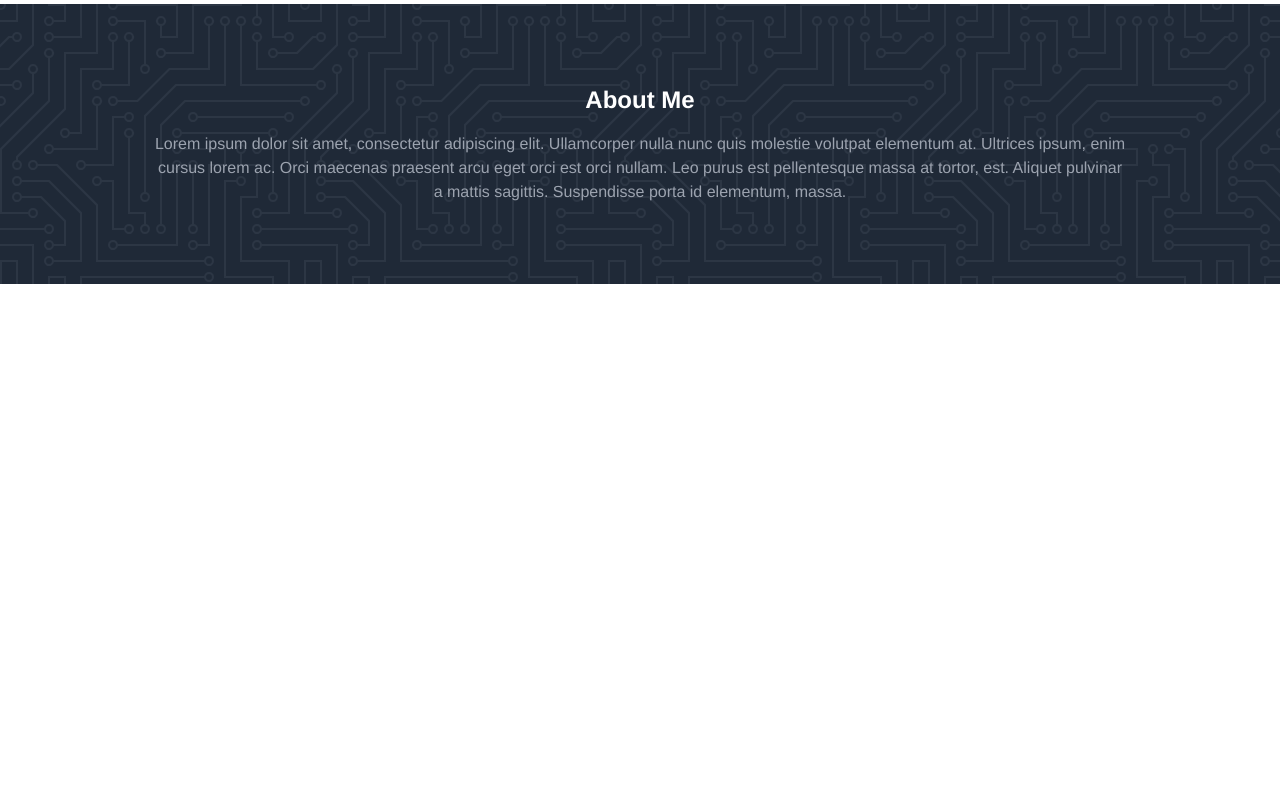
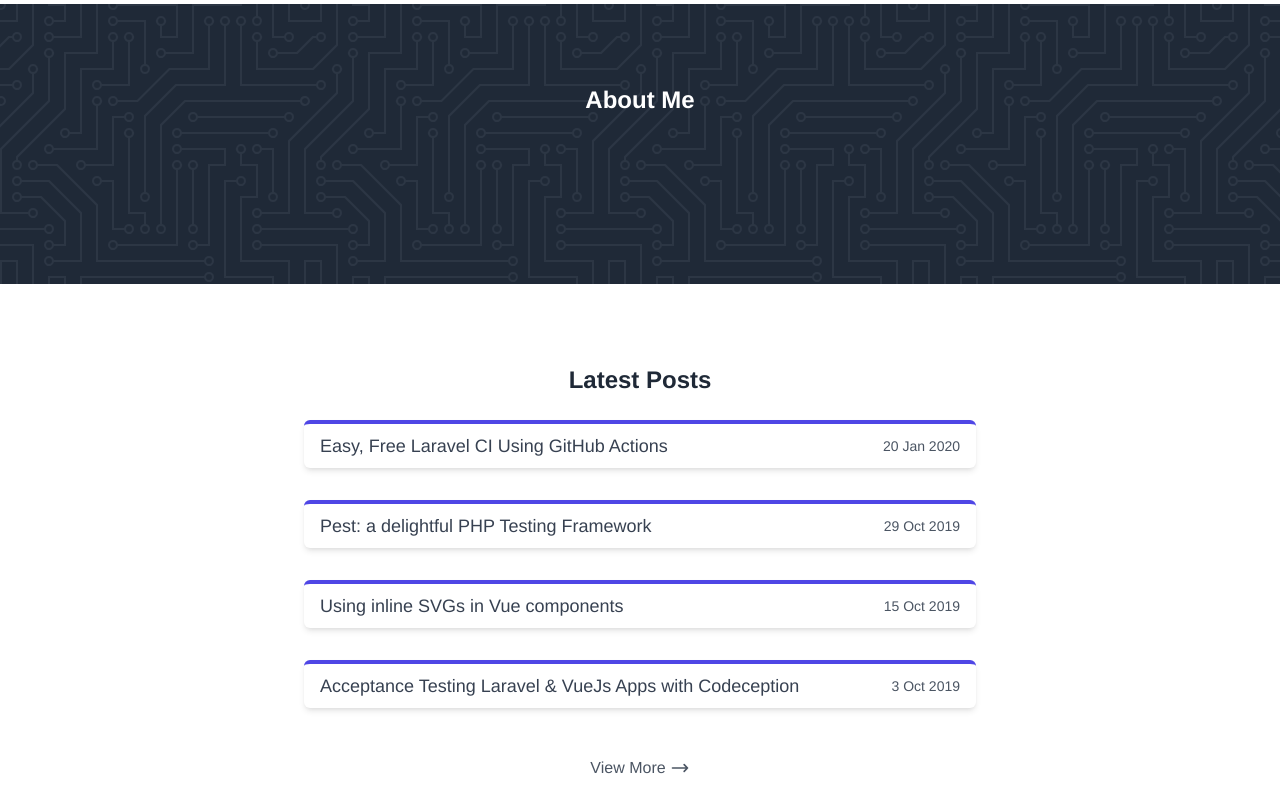
Before and after one commit to albinvar/personal-portfolio-vue, a Vue app: page / in a window 1280 px wide. Shown: the part 600-1412 px from the top of the page. Before the commit the page ends 884 px from the top, so only its background shows below. Built offline with nearby package versions, Linux system fonts and the light colour scheme.

Commit message:
install and init AOS

```diff
--- a/package.json
+++ b/package.json
@@ -8,6 +8,7 @@
   },
   "dependencies": {
     "animate.css": "^4.1.1",
+    "aos": "^3.0.0-beta.6",
     "core-js": "^3.6.5",
     "register-service-worker": "^1.7.1",
     "vue": "^3.0.0",
--- a/src/components/Hero.vue
+++ b/src/components/Hero.vue
@@ -9,11 +9,57 @@
             </div>
         </section>
 
-        <section class="bg-gray-800 pattern py-20">
+        <section class="bg-gray-800 pattern py-20" >
             <div class="max-w-5xl px-6 mx-auto text-center">
                 <h2 class="text-2xl font-semibold text-white">About Me</h2>
 
-                <p class="text-gray-400 mt-4">Lorem ipsum dolor sit amet, consectetur adipiscing elit. Ullamcorper nulla nunc quis molestie volutpat elementum at. Ultrices ipsum, enim cursus lorem ac. Orci maecenas praesent arcu eget orci est orci nullam. Leo purus est pellentesque massa at tortor, est. Aliquet pulvinar a mattis sagittis. Suspendisse porta id elementum, massa.</p>
+                <p class="text-gray-400 mt-4" data-aos="fade-up" data-aos-delay="50" data-aos-duration="500" data-aos-easing="ease-in-out" data-aos-mirror="true" data-aos-once="false" data-aos-anchor-placement="top-center">Lorem ipsum dolor sit amet, consectetur adipiscing elit. Ullamcorper nulla nunc quis molestie volutpat elementum at. Ultrices ipsum, enim cursus lorem ac. Orci maecenas praesent arcu eget orci est orci nullam. Leo purus est pellentesque massa at tortor, est. Aliquet pulvinar a mattis sagittis. Suspendisse porta id elementum, massa.</p>
+            </div>
+        </section>
+
+        <section class="bg-white py-20">
+            <div class="max-w-5xl px-6 mx-auto text-center">
+                <h2 class="text-2xl font-semibold text-gray-800">Latest Posts</h2>
+
+                <div class="flex flex-col items-center justify-center mt-6">
+                    <a class="max-w-2xl w-full block bg-white shadow-md rounded-md border-t-4 border-indigo-600 transition duration-500 ease-in-out transform hover:-translate-y-1 hover:scale-110" href="#">
+                        <div class="flex items-center justify-between px-4 py-2">
+                            <h3 class="text-lg font-medium text-gray-700">Easy, Free Laravel CI Using GitHub Actions</h3>
+                            <span class="block text-gray-600 font-light text-sm">20 Jan 2020</span>
+                        </div>
+                    </a>
+
+                    <a class="mt-8 max-w-2xl w-full block bg-white shadow-md rounded-md border-t-4 border-indigo-600 transition duration-500 ease-in-out transform hover:-translate-y-1 hover:scale-110" href="#">
+                        <div class="flex items-center justify-between px-4 py-2">
+                            <h3 class="text-lg font-medium text-gray-700">Pest: a delightful PHP Testing Framework</h3>
+                            <span class="block text-gray-600 font-light text-sm">29 Oct 2019</span>
+                        </div>
+                    </a>
+
+                    <a class="mt-8 max-w-2xl w-full block bg-white shadow-md rounded-md border-t-4 border-indigo-600 transition duration-500 ease-in-out transform hover:-translate-y-1 hover:scale-110" href="#">
+                        <div class="flex items-center justify-between px-4 py-2">
+                            <h3 class="text-lg font-medium text-gray-700">Using inline SVGs in Vue components</h3>
+                            <span class="block text-gray-600 font-light text-sm">15 Oct 2019</span>
+                        </div>
+                    </a>
+
+                    <a class="mt-8 max-w-2xl w-full block bg-white shadow-md rounded-md border-t-4 border-indigo-600 transition duration-500 ease-in-out transform hover:-translate-y-1 hover:scale-110" href="#">
+                        <div class="flex items-center justify-between px-4 py-2">
+                            <h3 class="text-lg font-medium text-gray-700">Acceptance Testing Laravel & VueJs Apps with Codeception</h3>
+                            <span class="block text-gray-600 font-light text-sm">3 Oct 2019</span>
+                        </div>
+                    </a>
+                </div>
+
+                <div class="flex items-center justify-center mt-12">
+                    <a class="flex items-center text-gray-600 hover:underline hover:text-gray-500" href="#">
+                        <span>View More</span>
+
+                        <svg class="h-5 w-5 ml-1" fill="none" viewBox="0 0 24 24" stroke="currentColor">
+                            <path stroke-linecap="round" stroke-linejoin="round" stroke-width="2" d="M17 8l4 4m0 0l-4 4m4-4H3"/>
+                        </svg>
+                    </a>
+                </div>
             </div>
         </section>
 </template>
--- a/src/main.js
+++ b/src/main.js
@@ -4,5 +4,9 @@ import './registerServiceWorker'
 import router from './router'
 import './index.css'
 import 'animate.css';
+import AOS from 'aos'
+import 'aos/dist/aos.css';
+
+AOS.init();
 
 createApp(App).use(router).mount('#app')
```
Also changed, not shown: 1 other file (tests, documents, lock files or other folders).
